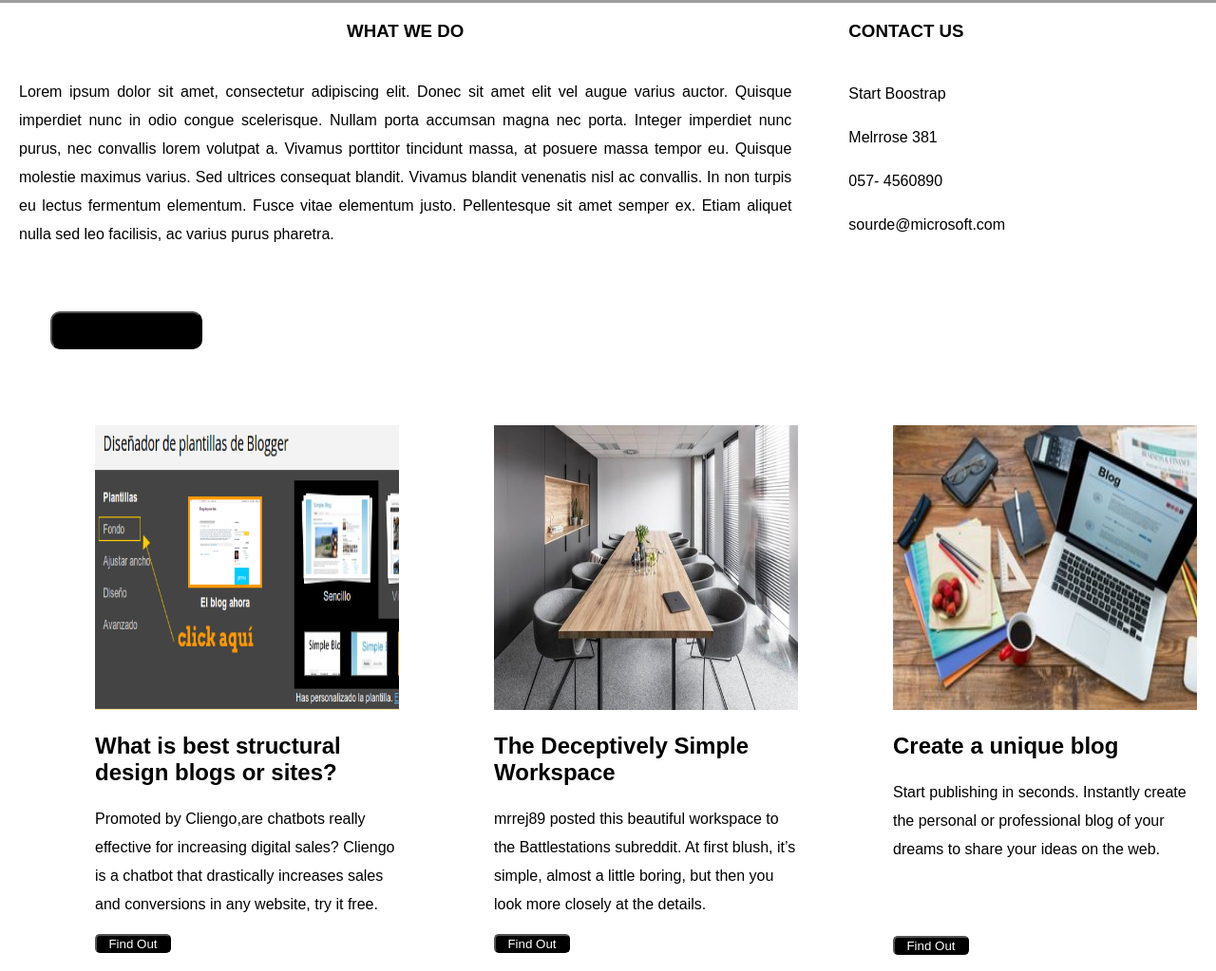
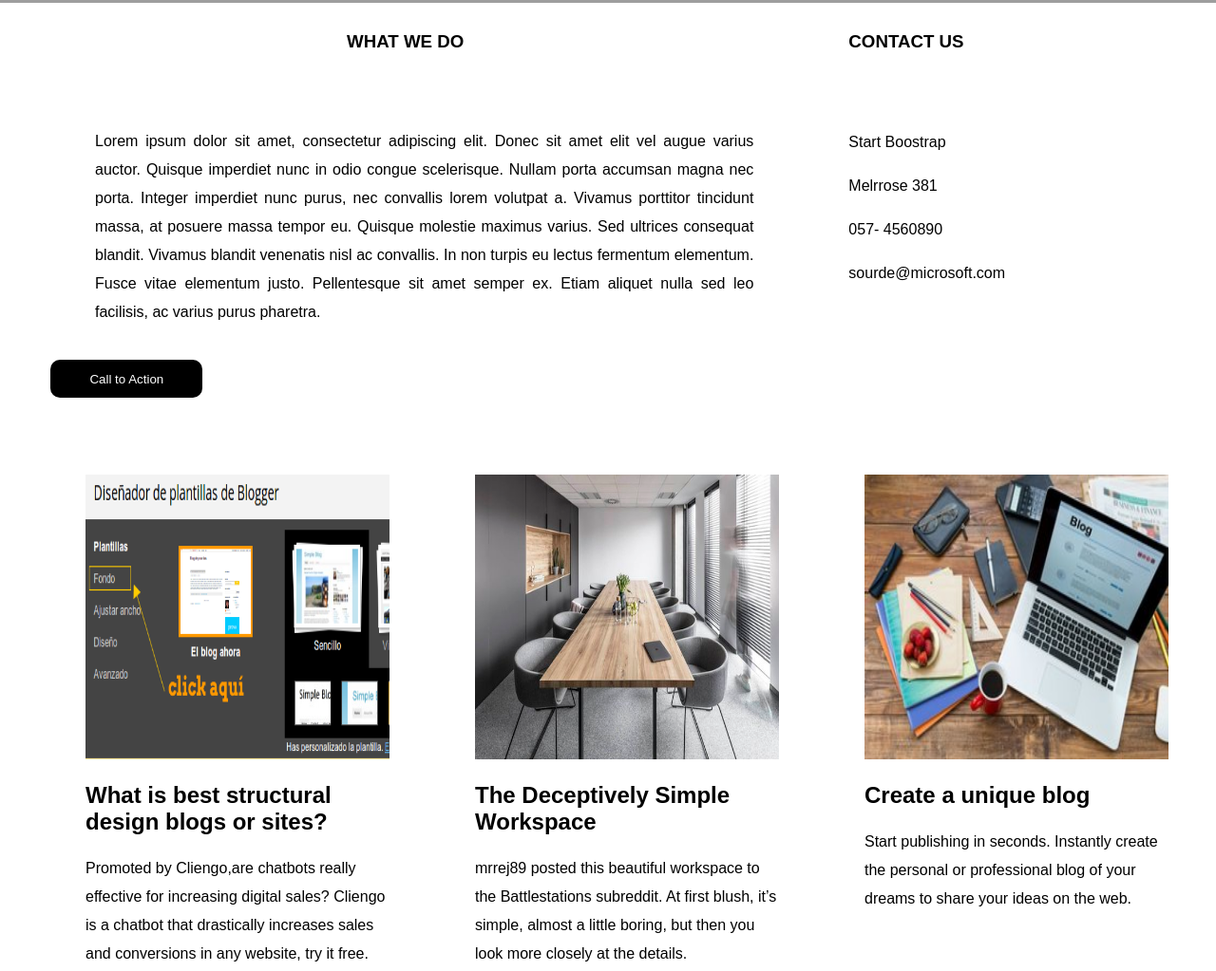
Before and after one commit to mirelatv/Mi-Pagina-web, a plain HTML site: page index.html in a window 1280 px wide. Shown: the part 305-1328 px from the top of the page at 95% size. Drawn offline with Linux system fonts and the light colour scheme; grey boxes are pictures that could not be loaded.

Commit message:
Volviendo  a subir  los cambios que  no se  grabaron( padding y margin)PRODUCTO FINAL

```diff
--- a/css/main.css
+++ b/css/main.css
@@ -85,14 +85,16 @@ body {
   list-style: none;
   padding: 5px.
   }
+
   .start{
-    margin-bottom: -50px;
+    margin-bottom: -43px;
+
   }
 
   .lista2 .list{
     text-decoration: none;
     float: right;
-    padding: 20px;
+    padding: 8px;
     display: inline-block;
     list-style: none;
 
@@ -146,10 +148,10 @@ body {
     margin-top: 60px;
   }
   .littlesection{
-    margin-top: 60%;
-    width: 60%;
+
+    width: 80%;
     height: 540px;
-    margin-left: 100px;
+    margin-left: 50px;
   }
   .photo{
     width: 100%;
@@ -244,6 +246,7 @@ padding: 5px.
   text-decoration: none;
   float: right;
   padding: 20px;
+  margin-right: 20px;
   display: inline-block;
   list-style: none;
 
@@ -270,28 +273,31 @@ padding: 5px.
 }
 .title{
   text-align: center;
+  margin-top: 30px;
 }
 .paragraph2{
   text-align: justify;
   line-height:30px;
-  padding: 20px;
+  padding: 60px;
+  margin-left: 40px;
 }
 .title2{
   padding-left: 40px;
+  margin-top: 30px;
 }
  .direccion{
      padding-left: 40px;
      margin-top: 8px;
 }
    .one{
-     margin-top: 40px;
+     margin-top: 80px;
 }
 .btn{
   width:160px;
   height :40px;
   border-radius: 10px;
   background-color: black;
-  outline: none
+  border: none;
   color: white;
   margin-left: -800px;
   margin-top: 60px;
@@ -300,7 +306,7 @@ padding: 5px.
   margin-top: 80px;
   width: 25%;
   height: 600px;
-  margin-left: 100px;
+  margin-left: 90px;
 }
 .photo{
   width: 100%;
```
